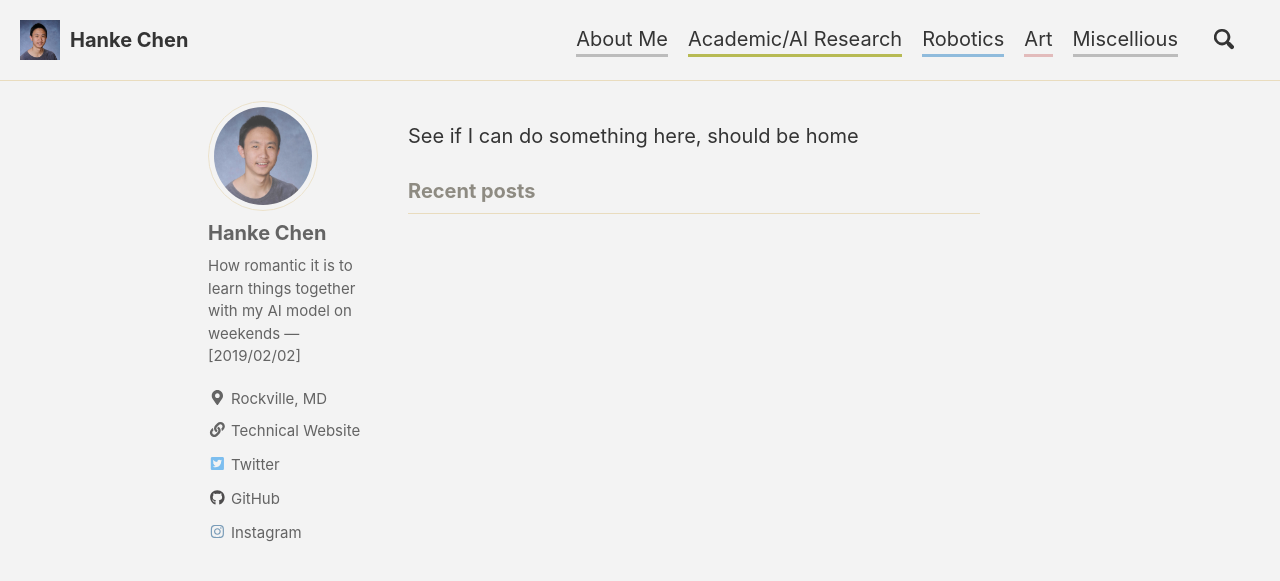
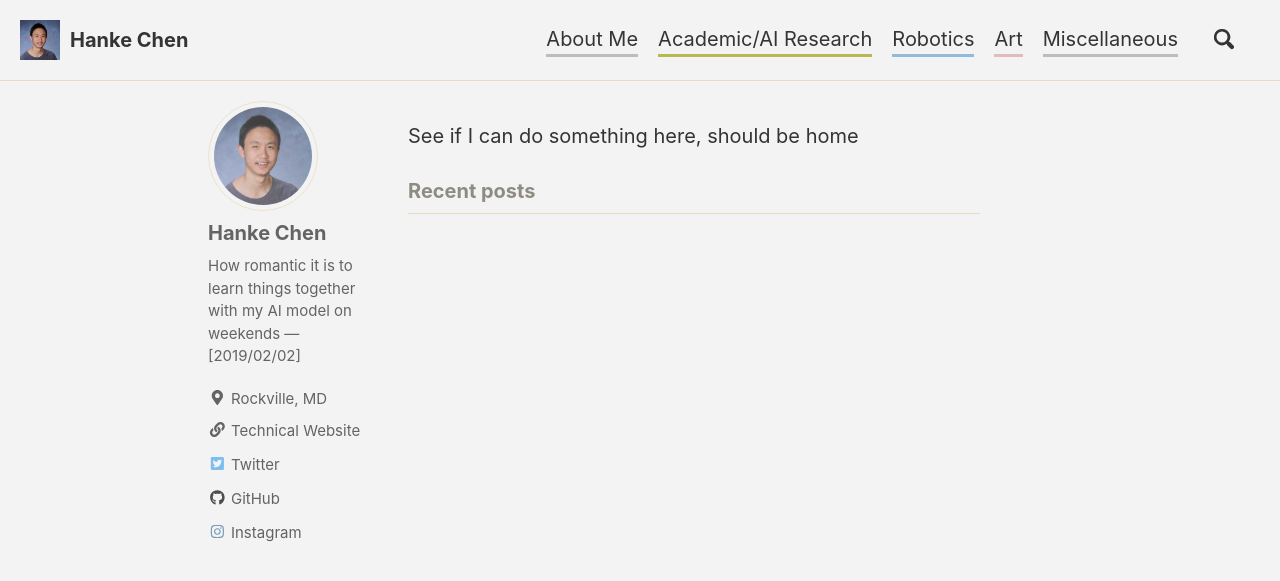
Before and after one commit to KokeCacao/chenhanke.me, a Jekyll site: the page built from index.md, in a window 1280 px wide and 900 px high. Shown: the top 581 px of the window. Built offline with Jekyll 4.4.1, drawn with Linux system fonts in a browser that asks for light colours; cached includes are drawn as plain includes; nearby versions of some CDN libraries; comment, search, counter and statistics services are not loaded; a style sheet for code colours, icons or effects is not loaded.

```diff
--- a/_data/navigation.yml
+++ b/_data/navigation.yml
@@ -43,8 +43,8 @@ main:
   - title: "Art"
     url: /art/
     color: "#e2bbbb"
-  - title: "Miscellious"
-    url: /miscellious/
+  - title: "Miscellaneous"
+    url: /miscellaneous/
     color: "#afafafcc"
 
 
--- a/_pages/miscellious.md
+++ b/_pages/miscellious.md
@@ -1,6 +1,6 @@
 ---
-title: "Miscellious"
-permalink: /miscellious/
+title: "Miscellaneous"
+permalink: /miscellaneous/
 excerpt: ""
 layouts_gallery:
   - url: /assets/images/mm-layout-splash.png
```
Also changed, not shown: _pages/art.md (+1 -1 lines).
